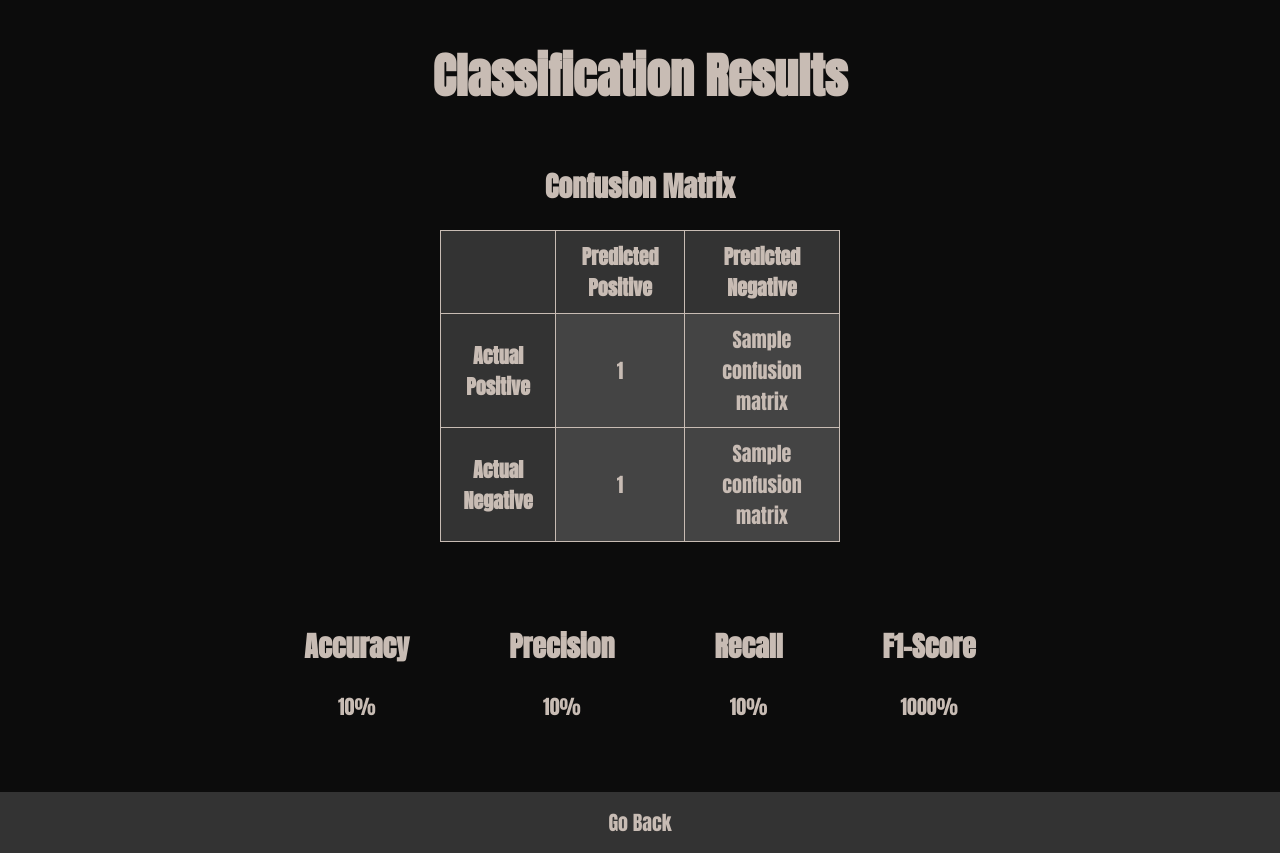
After one commit to Nisarg-Adhvaryu/Schizophrenia-EEG-Classifier, a Flask app: template EEG ML Model/templates/result.html in a window 1280 px wide. The commit adds this page. Run offline with Flask 3, Linux system fonts and the light colour scheme; the template is opened without the code that fills it: most values are stand-ins (such as "Sample title", 1, 10 or a date in 2020); parts of the project's set-up code (start-up, migrations or seed data) failed here and were passed over.

Commit message:
Added Result Page, and two model options

```diff
--- a/EEG ML Model/static/style.css
+++ b/EEG ML Model/static/style.css
@@ -7,24 +7,28 @@ body, html {
     font-weight: 100;
     font-style: normal;
     background-color: #0c0c0c;
-    display: flex;
-    justify-content: center;
-    align-items: center;
 }
 
 .container {
     width: 100%;
     height: 100%;
-    text-align: center;
+    margin-top: 30px;
     display: flex;
     flex-direction: column;
+    text-align: center;
     justify-content: center;
+    color: #c8bcb4;
 }
 
 h1 {
     font-size: 48px;
     color: #c8bcb4;
     margin-bottom: 10px;
+}
+
+h2 {
+    font-size: 28px;
+    color: #c8bcb4;
 }
 
 p {
@@ -43,6 +47,17 @@ input[type="file"], button {
     cursor: pointer;
 }
 
+.button {
+    margin-top: 30px;
+    padding: 15px 30px;
+    background-color: #333;
+    color: #c8bcb4;
+    text-decoration: none;
+    border: none;
+    font-size: 20px;
+    cursor: pointer;
+}
+
 button:hover {
     background-color: #555;
 }
@@ -52,3 +67,47 @@ button:hover {
     font-size: 18px;
     color: #333;
 }
+
+.metrics-container {
+    align-items: center;
+    /* width: 80%; */
+    margin: 0 auto;
+    display: flex;
+    flex-direction: column;
+    justify-content: center;
+}
+
+
+.confusion-matrix {
+    width: 100%;
+    border-collapse: collapse;
+    margin: 20px 0;
+    max-width: 400px;
+}
+
+.confusion-matrix th, .confusion-matrix td {
+    border: 1px solid #c8bcb4;
+    padding: 10px;
+    text-align: center;
+    font-size: 20px;
+    color: #c8bcb4;
+}
+
+.confusion-matrix th {
+    background-color: #333;
+}
+
+.confusion-matrix td {
+    background-color: #444;
+}
+
+.allMetrics {
+    display: flex;
+    justify-content: space-between;
+    width: 100%;
+    flex-direction: row;
+}
+
+.metric {
+    margin: 20px 50px;
+}
--- /dev/null
+++ b/EEG ML Model/templates/result.html
@@ -0,0 +1,61 @@
+<!DOCTYPE html>
+<html lang="en">
+<head>
+    <meta charset="UTF-8">
+    <meta name="viewport" content="width=device-width, initial-scale=1.0">
+    <title>EEG Classifier Results</title>
+    <link rel="stylesheet" type="text/css" href="{{ url_for('static', filename='style.css') }}">
+    <link rel="preconnect" href="https://fonts.googleapis.com">
+    <link rel="preconnect" href="https://fonts.gstatic.com" crossorigin>
+    <link href="https://fonts.googleapis.com/css2?family=Anton&display=swap" rel="stylesheet">
+</head>
+<body>
+    <div class="container">
+        <h1>Classification Results</h1>
+        <div class="metrics-container">
+            <!-- Confusion Matrix -->
+            <div class="metric">
+                <h2>Confusion Matrix</h2>
+                <table class="confusion-matrix">
+                    <tr>
+                        <th></th>
+                        <th>Predicted Positive</th>
+                        <th>Predicted Negative</th>
+                    </tr>
+                    <tr>
+                        <th>Actual Positive</th>
+                        <td>{{ confusion_matrix[0][0] }}</td>
+                        <td>{{ confusion_matrix[0][1] }}</td>
+                    </tr>
+                    <tr>
+                        <th>Actual Negative</th>
+                        <td>{{ confusion_matrix[1][0] }}</td>
+                        <td>{{ confusion_matrix[1][1] }}</td>
+                    </tr>
+                </table>
+            </div>
+            <!-- Accuracy, Precision, Recall, F1 Score -->
+            <!-- Model Accuracy -->
+            <div class="allMetrics">
+                <div class="metric">
+                    <h2>Accuracy</h2>
+                    <p>{{ accuracy*100 }}%</p>
+                </div>
+                <div class="metric">
+                    <h2>Precision</h2>
+                    <p>{{ precision*100 }}%</p>
+                </div>
+                <div class="metric">
+                    <h2>Recall</h2>
+                    <p>{{ recall*100 }}%</p>
+                </div>
+                <div class="metric">
+                    <h2>F1-Score</h2>
+                    <p>{{ f1_score*100 }}%</p>
+                </div>
+            </div>
+        </div>
+        <a href="/" class="button">Go Back</a>
+    </div>
+</body>
+</html>
```
Also changed, not shown: EEG ML Model/templates/index.html (+8 -2 lines).
